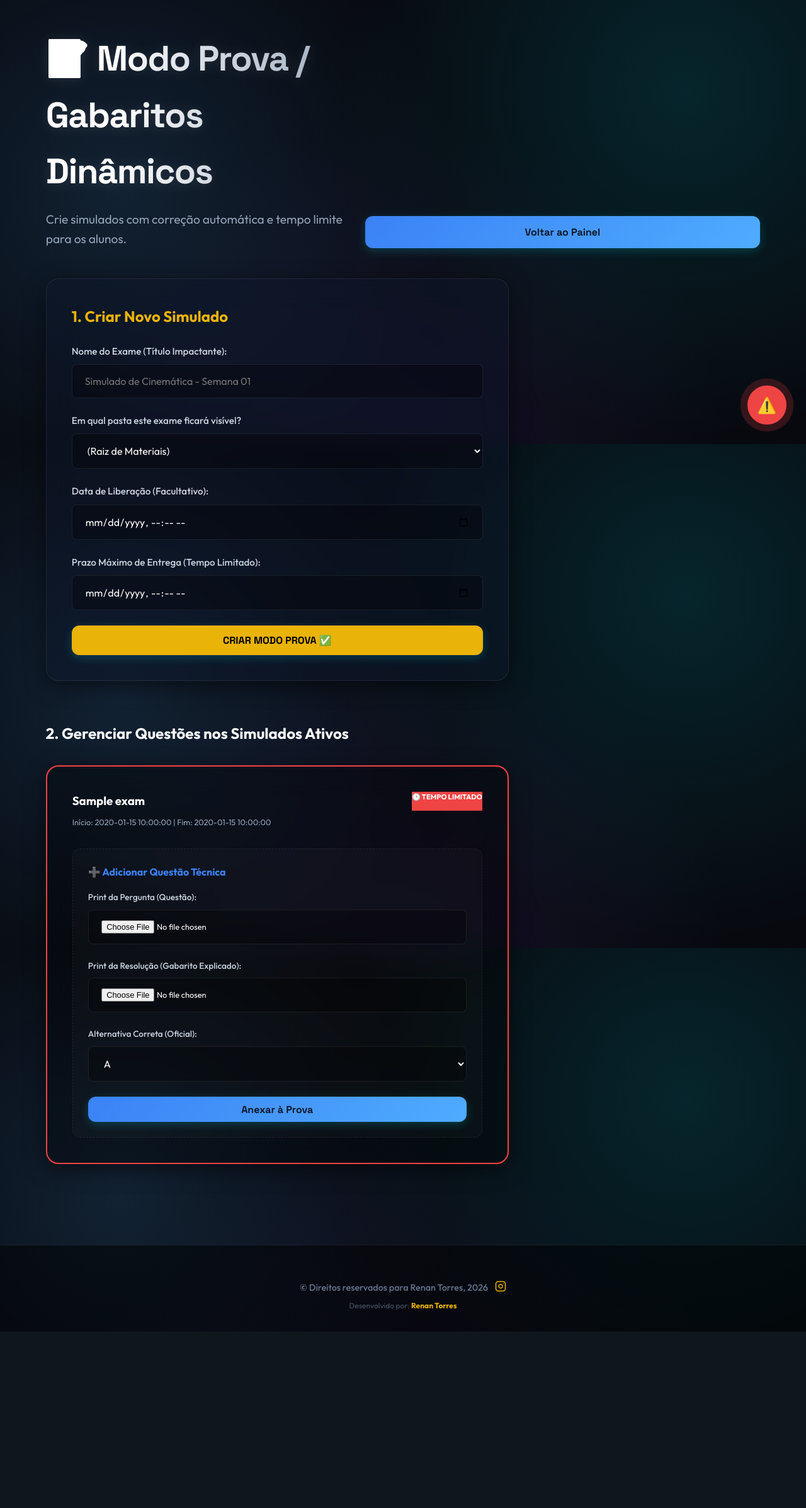
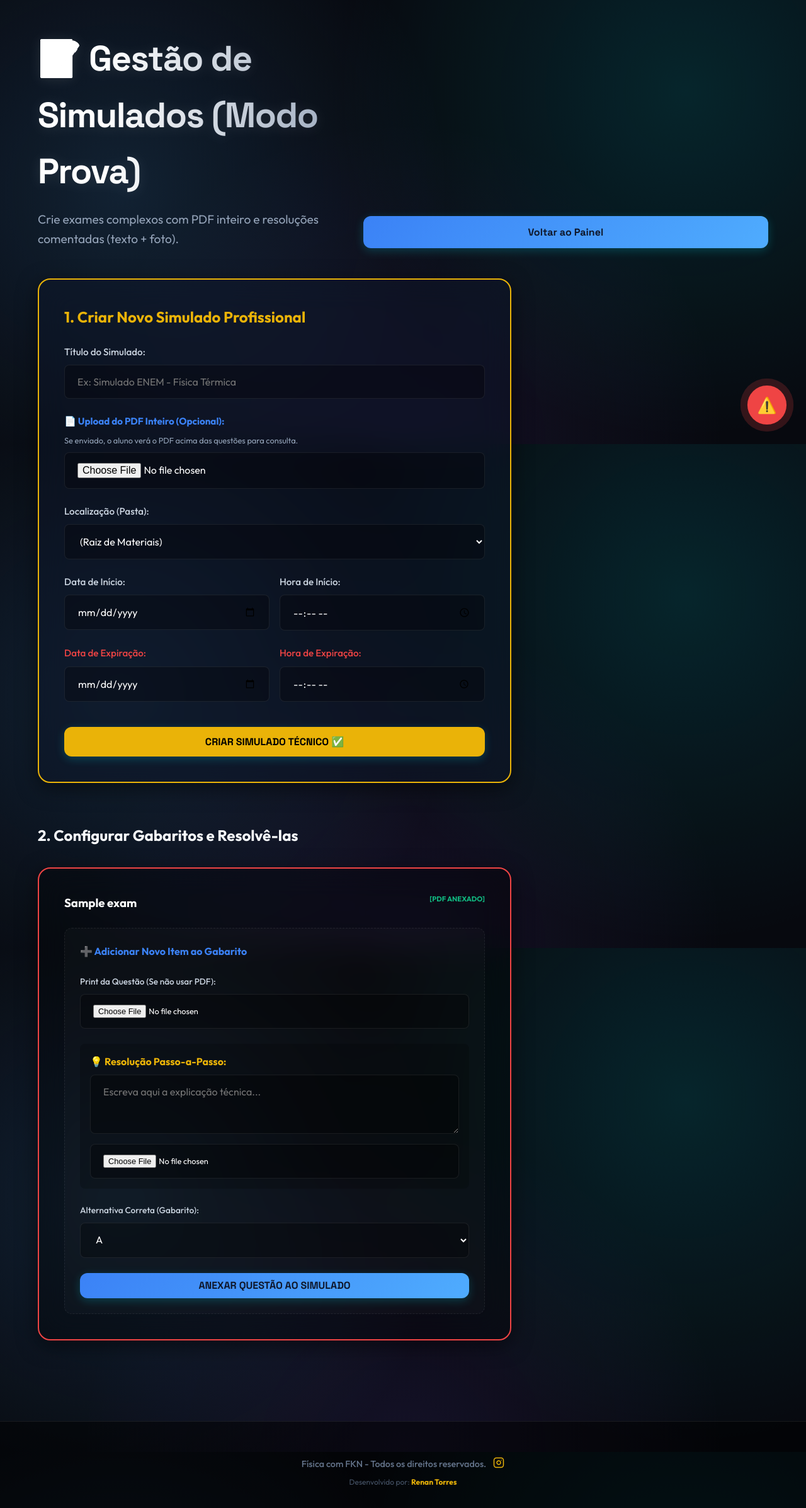
Before and after one commit to RenanTorress/sitefkn, a Flask app: page /admin/exams in a window 1280 px wide. Shown: the part 95-2489 px from the top of the page at 63% size. Before the commit the page ends 2209 px from the top, so only its background shows below. Run offline with Flask 3, Linux system fonts and the light colour scheme; the visitor is signed in with stand-in values (Sample User, id 1); data comes from the database, SQL or seed files in the repository; tables that the repository leaves empty hold one stand-in row (values such as "Sample post").

Commit message:
feat: PDF exams, bug resolution and dynamic footer

```diff
--- a/app.py
+++ b/app.py
@@ -539,6 +539,14 @@ with app.app_context():
     except: pass
     try: conn.execute('ALTER TABLE users ADD COLUMN role TEXT DEFAULT "admin"'); conn.commit()
     except: pass
+    try: conn.execute('ALTER TABLE bug_reports ADD COLUMN is_resolved BOOLEAN DEFAULT 0'); conn.commit()
+    except: pass
+    try: conn.execute('ALTER TABLE exams ADD COLUMN pdf_path TEXT'); conn.commit()
+    except: pass
+    try: conn.execute('ALTER TABLE exam_questions ADD COLUMN resolution_text TEXT'); conn.commit()
+    except: pass
+    try: conn.execute('ALTER TABLE exam_questions ALTER COLUMN question_image DROP NOT NULL'); conn.commit()
+    except: pass
 
     # Forçar dados do DESENVOLVEDOR (Garantir que a senha seja a correta)
     dev_exists = conn.execute('SELECT * FROM users WHERE email = ?', ('desenvolper@fkn.com',)).fetchone()
@@ -605,9 +613,19 @@ def report_bug():
 def view_reports():
     if 'user_id' not in session: return redirect(url_for('login'))
     conn = get_db()
-    reports = conn.execute('SELECT * FROM bug_reports ORDER BY created_at DESC').fetchall()
+    reports = conn.execute('SELECT * FROM bug_reports ORDER BY is_resolved ASC, created_at DESC').fetchall()
     conn.close()
     return render_template('admin_reports.html', reports=reports)
+
+@app.route('/admin/reports/<int:report_id>/resolve', methods=['POST'])
+def resolve_bug(report_id):
+    if 'user_id' not in session: return redirect(url_for('login'))
+    conn = get_db()
+    conn.execute('UPDATE bug_reports SET is_resolved = 1 WHERE id = ?', (report_id,))
+    conn.commit()
+    conn.close()
+    flash('Erro marcado como resolvido!', 'success')
+    return redirect(url_for('admin_reports'))
 
 @app.route('/admin/dev_panel', methods=['GET', 'POST'])
 def dev_panel():
@@ -617,7 +635,7 @@ def dev_panel():
 
     conn = get_db()
     if request.method == 'POST':
-        keys = ['dev_instagram_url', 'dev_name', 'show_dev_name', 'x_url', 'facebook_url', 'whatsapp_url']
+        keys = ['dev_instagram_url', 'dev_name', 'show_dev_name', 'x_url', 'facebook_url', 'whatsapp_url', 'footer_rights']
         for k in keys:
             val = request.form.get(k, '')
             conn.execute('INSERT INTO settings (key, value) VALUES (?, ?) ON CONFLICT(key) DO UPDATE SET value=?', (k, val, val))
@@ -652,10 +670,23 @@ def admin_exams():
     if request.method == 'POST':
         title = request.form.get('title')
         folder_id = request.form.get('folder_id')
-        start_at = request.form.get('start_at')
-        end_at = request.form.get('end_at')
+        start_date = request.form.get('start_date')
+        start_time = request.form.get('start_time')
+        end_date = request.form.get('end_date')
+        end_time = request.form.get('end_time')
+        pdf_file = request.files.get('pdf_file')
+
+        start_at = f"{start_date}T{start_time}" if start_date and start_time else None
+        end_at = f"{end_date}T{end_time}" if end_date and end_time else None
         if not folder_id: folder_id = None
-        conn.execute('INSERT INTO exams (title, folder_id, start_at, end_at) VALUES (?, ?, ?, ?)', (title, folder_id, start_at, end_at))
+
+        pdf_filename = None
+        if pdf_file and pdf_file.filename != '' and allowed_file(pdf_file.filename):
+            os.makedirs(os.path.join(app.config['UPLOAD_FOLDER'], 'exams'), exist_ok=True)
+            pdf_filename = secure_filename(f"pdf_{int(time.time())}_{pdf_file.filename}")
+            pdf_file.save(os.path.join(app.config['UPLOAD_FOLDER'], 'exams', pdf_filename))
+
+        conn.execute('INSERT INTO exams (title, folder_id, pdf_path, start_at, end_at) VALUES (?, ?, ?, ?, ?)', (title, folder_id, pdf_filename, start_at, end_at))
         conn.commit()
         flash('Modo Prova Criado!', 'success')
 
@@ -669,26 +700,26 @@ def add_question(exam_id):
     if 'user_id' not in session: return redirect(url_for('login'))
     q_file = request.files.get('question_image')
     r_file = request.files.get('resolution_image')
+    r_text = request.form.get('resolution_text')
     correct_option = request.form.get('correct_option', 'A')
 
     q_filename = None
     r_filename = None
     os.makedirs(os.path.join(app.config['UPLOAD_FOLDER'], 'exams'), exist_ok=True)
 
-    if q_file and allowed_file(q_file.filename):
+    if q_file and q_file.filename != '' and allowed_file(q_file.filename):
         q_filename = secure_filename(f"q_{exam_id}_{int(time.time())}_{q_file.filename}")
         q_file.save(os.path.join(app.config['UPLOAD_FOLDER'], 'exams', q_filename))
 
-    if r_file and allowed_file(r_file.filename):
+    if r_file and r_file.filename != '' and allowed_file(r_file.filename):
         r_filename = secure_filename(f"r_{exam_id}_{int(time.time())}_{r_file.filename}")
         r_file.save(os.path.join(app.config['UPLOAD_FOLDER'], 'exams', r_filename))
 
-    if q_filename:
-        conn = get_db()
-        conn.execute('INSERT INTO exam_questions (exam_id, question_image, resolution_image, correct_option) VALUES (?, ?, ?, ?)', (exam_id, q_filename, r_filename, correct_option))
-        conn.commit()
-        conn.close()
-        flash('Questão Adicionada!', 'success')
+    conn = get_db()
+    conn.execute('INSERT INTO exam_questions (exam_id, question_image, resolution_image, resolution_text, correct_option) VALUES (?, ?, ?, ?, ?)', (exam_id, q_filename, r_filename, r_text, correct_option))
+    conn.commit()
+    conn.close()
+    flash('Questão Adicionada!', 'success')
     return redirect(url_for('admin_exams'))
 
 @app.route('/exam/<int:exam_id>', methods=['GET', 'POST'])
@@ -712,7 +743,8 @@ def view_exam(exam_id):
                 'correct_ans': q['correct_option'],
                 'is_correct': is_correct,
                 'question_image': q['question_image'],
-                'resolution_image': q['resolution_image']
+                'resolution_image': q['resolution_image'],
+                'resolution_text': q['resolution_text']
             })
 
         # Salvar Submissão para Estatísticas
--- a/schema.sql
+++ b/schema.sql
@@ -66,6 +66,7 @@ CREATE TABLE IF NOT EXISTS bug_reports (
     id INTEGER PRIMARY KEY AUTOINCREMENT,
     message TEXT NOT NULL,
     attachment_path TEXT,
+    is_resolved BOOLEAN DEFAULT 0,
     created_at TIMESTAMP DEFAULT CURRENT_TIMESTAMP
 );
 
@@ -73,6 +74,7 @@ CREATE TABLE IF NOT EXISTS exams (
     id INTEGER PRIMARY KEY AUTOINCREMENT,
     title TEXT NOT NULL,
     folder_id INTEGER,
+    pdf_path TEXT,
     start_at TIMESTAMP,
     end_at TIMESTAMP,
     created_at TIMESTAMP DEFAULT CURRENT_TIMESTAMP,
@@ -82,8 +84,9 @@ CREATE TABLE IF NOT EXISTS exams (
 CREATE TABLE IF NOT EXISTS exam_questions (
     id INTEGER PRIMARY KEY AUTOINCREMENT,
     exam_id INTEGER NOT NULL,
-    question_image TEXT NOT NULL,
+    question_image TEXT,
     resolution_image TEXT,
+    resolution_text TEXT,
     correct_option CHAR(1), -- A, B, C, D, E
     FOREIGN KEY(exam_id) REFERENCES exams(id) ON DELETE CASCADE
 );
@@ -117,6 +120,7 @@ INSERT OR IGNORE INTO settings (key, value) VALUES ('show_dev_name', '1');
 INSERT OR IGNORE INTO settings (key, value) VALUES ('x_url', '');
 INSERT OR IGNORE INTO settings (key, value) VALUES ('facebook_url', '');
 INSERT OR IGNORE INTO settings (key, value) VALUES ('whatsapp_url', '');
+INSERT OR IGNORE INTO settings (key, value) VALUES ('footer_rights', 'Física com FKN - Todos os direitos reservados.');
 
 -- Base FAQ
 INSERT OR IGNORE INTO faqs (question, answer, keyword, redirect_url) VALUES ('Onde acesso os materiais?', 'Você pode acessar todos os materiais e PDFs na nossa área exclusiva de materiais.', 'materiais', '/materiais');
--- a/templates/admin_exams.html
+++ b/templates/admin_exams.html
@@ -2,22 +2,29 @@
 {% block content %}
 <div class="header-title" style="text-align: left; margin-bottom: 3rem; display: flex; justify-content: space-between; align-items: flex-end;">
     <div>
-        <h1>📝 Modo Prova / Gabaritos Dinâmicos</h1>
-        <p>Crie simulados com correção automática e tempo limite para os alunos.</p>
+        <h1>📝 Gestão de Simulados (Modo Prova)</h1>
+        <p>Crie exames complexos com PDF inteiro e resoluções comentadas (texto + foto).</p>
     </div>
     <a href="{{ url_for('admin') }}" class="btn">Voltar ao Painel</a>
 </div>
 
 <div class="panel-grid">
-    <div class="card">
-        <h2 style="color: #eab308; margin-bottom: 1.5rem;">1. Criar Novo Simulado</h2>
-        <form method="POST">
+    <div class="card" style="border: 2px solid #eab308;">
+        <h2 style="color: #eab308; margin-bottom: 1.5rem;">1. Criar Novo Simulado Profissional</h2>
+        <form method="POST" enctype="multipart/form-data">
             <div class="form-group">
-                <label>Nome do Exame (Título Impactante):</label>
-                <input type="text" name="title" class="form-control" required placeholder="Simulado de Cinemática - Semana 01">
+                <label>Título do Simulado:</label>
+                <input type="text" name="title" class="form-control" required placeholder="Ex: Simulado ENEM - Física Térmica">
             </div>
+
             <div class="form-group">
-                <label>Em qual pasta este exame ficará visível?</label>
+                <label style="color: var(--primary); font-weight: bold;">📄 Upload do PDF Inteiro (Opcional):</label>
+                <p style="font-size: 0.8rem; color: #94a3b8; margin-bottom: 0.5rem;">Se enviado, o aluno verá o PDF acima das questões para consulta.</p>
+                <input type="file" name="pdf_file" class="form-control" accept=".pdf">
+            </div>
+
+            <div class="form-group">
+                <label>Localização (Pasta):</label>
                 <select name="folder_id" class="form-control">
                     <option value="">(Raiz de Materiais)</option>
                     {% for f in folders %}
@@ -25,56 +32,73 @@
                     {% endfor %}
                 </select>
             </div>
-            <div class="form-group">
-                <label>Data de Liberação (Facultativo):</label>
-                <input type="datetime-local" name="start_at" class="form-control">
+
+            <div style="display: grid; grid-template-columns: 1fr 1fr; gap: 1rem;">
+                <div class="form-group">
+                    <label>Data de Início:</label>
+                    <input type="date" name="start_date" class="form-control">
+                </div>
+                <div class="form-group">
+                    <label>Hora de Início:</label>
+                    <input type="time" name="start_time" class="form-control">
+                </div>
             </div>
-            <div class="form-group">
-                <label>Prazo Máximo de Entrega (Tempo Limitado):</label>
-                <input type="datetime-local" name="end_at" class="form-control">
+
+            <div style="display: grid; grid-template-columns: 1fr 1fr; gap: 1rem;">
+                <div class="form-group">
+                    <label style="color: #ef4444;">Data de Expiração:</label>
+                    <input type="date" name="end_date" class="form-control">
+                </div>
+                <div class="form-group">
+                    <label style="color: #ef4444;">Hora de Expiração:</label>
+                    <input type="time" name="end_time" class="form-control">
+                </div>
             </div>
-            <button type="submit" class="btn" style="width: 100%; background: #eab308; color: black; font-weight: bold;">CRIAR MODO PROVA ✅</button>
+
+            <button type="submit" class="btn" style="width: 100%; background: #eab308; color: black; font-weight: bold; margin-top: 1rem;">CRIAR SIMULADO TÉCNICO ✅</button>
         </form>
     </div>
 </div>
 
-<h2 style="margin-top: 4rem; margin-bottom: 2rem;">2. Gerenciar Questões nos Simulados Ativos</h2>
+<h2 style="margin-top: 4rem; margin-bottom: 2rem;">2. Configurar Gabaritos e Resolvê-las</h2>
 <div class="panel-grid">
     {% for exam in exams %}
     <div class="card" style="border: 2px solid {% if exam.end_at %}#ef4444{% else %}var(--primary){% endif %}; background: rgba(0,0,0,0.3);">
         <h3 style="color: white; margin-bottom: 0.5rem; display: flex; justify-content: space-between;">
             {{ exam.title }}
-            {% if exam.end_at %}
-            <span class="badge" style="background: #ef4444; font-size: 0.7rem;">🕒 TEMPO LIMITADO</span>
+            {% if exam.pdf_path %}
+            <span style="font-size: 0.7rem; color: #10b981;">[PDF ANEXADO]</span>
             {% endif %}
         </h3>
-        <p style="font-size: 0.8rem; color: #94a3b8; margin-bottom: 2rem;">Início: {{ exam.start_at or 'Imediato' }} | Fim: {{ exam.end_at or 'Aberto' }}</p>
 
-        <div style="background: rgba(255,255,255,0.02); padding: 1.5rem; border-radius: 12px; border: 1px dashed var(--border);">
-            <h4 style="color: var(--primary); margin-bottom: 1rem;">➕ Adicionar Questão Técnica</h4>
+        <div style="background: rgba(255,255,255,0.02); padding: 1.5rem; border-radius: 12px; border: 1px dashed var(--border); margin-top: 1.5rem;">
+            <h4 style="color: var(--primary); margin-bottom: 1.5rem;">➕ Adicionar Novo Item ao Gabarito</h4>
             <form action="{{ url_for('add_question', exam_id=exam.id) }}" method="POST" enctype="multipart/form-data">
                 <div class="form-group">
-                    <label style="font-size: 0.85rem;">Print da Pergunta (Questão):</label>
-                    <input type="file" name="question_image" class="form-control" required style="font-size: 0.8rem;">
+                    <label style="font-size: 0.85rem;">Print da Questão (Se não usar PDF):</label>
+                    <input type="file" name="question_image" class="form-control" style="font-size: 0.8rem;">
                 </div>
+
+                <div style="padding: 1rem; background: rgba(0,0,0,0.2); border-radius: 8px; margin-bottom: 1.5rem;">
+                    <label style="color: #eab308; font-weight: bold;">💡 Resolução Passo-a-Passo:</label>
+                    <textarea name="resolution_text" class="form-control" rows="3" placeholder="Escreva aqui a explicação técnica..." style="margin-bottom: 0.5rem; margin-top: 0.5rem;"></textarea>
+                    <input type="file" name="resolution_image" class="form-control" style="font-size: 0.8rem;" title="Ou envie uma foto da resolução">
+                </div>
+
                 <div class="form-group">
-                    <label style="font-size: 0.85rem;">Print da Resolução (Gabarito Explicado):</label>
-                    <input type="file" name="resolution_image" class="form-control" style="font-size: 0.8rem;">
-                </div>
-                <div class="form-group">
-                    <label style="font-size: 0.85rem;">Alternativa Correta (Oficial):</label>
+                    <label style="font-size: 0.85rem;">Alternativa Correta (Gabarito):</label>
                     <select name="correct_option" class="form-control">
                         {% for op in ['A', 'B', 'C', 'D', 'E'] %}
                         <option value="{{ op }}">{{ op }}</option>
                         {% endfor %}
                     </select>
                 </div>
-                <button type="submit" class="btn" style="width: 100%; padding: 0.6rem;">Anexar à Prova</button>
+                <button type="submit" class="btn" style="width: 100%; padding: 0.6rem;">ANEXAR QUESTÃO AO SIMULADO</button>
             </form>
         </div>
     </div>
     {% else %}
-    <p style="color: #64748b; grid-column: span 2; text-align: center;">Nenhum simulado criado. Comece pelo formulário acima.</p>
+    <p style="color: #64748b; grid-column: span 2; text-align: center;">Nenhum simulado criado.</p>
     {% endfor %}
 </div>
 {% endblock %}
--- a/templates/base.html
+++ b/templates/base.html
@@ -93,7 +93,7 @@
         </div>
 
         <p style="color: #64748b; font-size: 0.9rem; font-weight: 500;">
-            &copy; Direitos reservados para Renan Torres, 2026
+            {{ g.settings.get('footer_rights', 'Física com FKN - Todos os direitos reservados.') }}
             {% if g.settings.get('dev_instagram_url') %}
             <a href="{{ g.settings.get('dev_instagram_url') }}" target="_blank" style="margin-left: 0.5rem; color: #eab308; transition: opacity 0.2s; vertical-align: middle;" onmouseover="this.style.opacity='0.7'" onmouseout="this.style.opacity='1'" title="Instagram do Desenvolvedor">
                 <svg width="18" height="18" viewBox="0 0 24 24" fill="none" stroke="currentColor" stroke-width="2" stroke-linecap="round" stroke-linejoin="round">
```
Also changed, not shown: templates/admin_faqs.html (+6 -4 lines), templates/admin_reports.html (+11 -2 lines), templates/dev_panel.html (+8 -0 lines), templates/exam.html (+17 -0 lines), templates/exam_result.html (+19 -10 lines).
